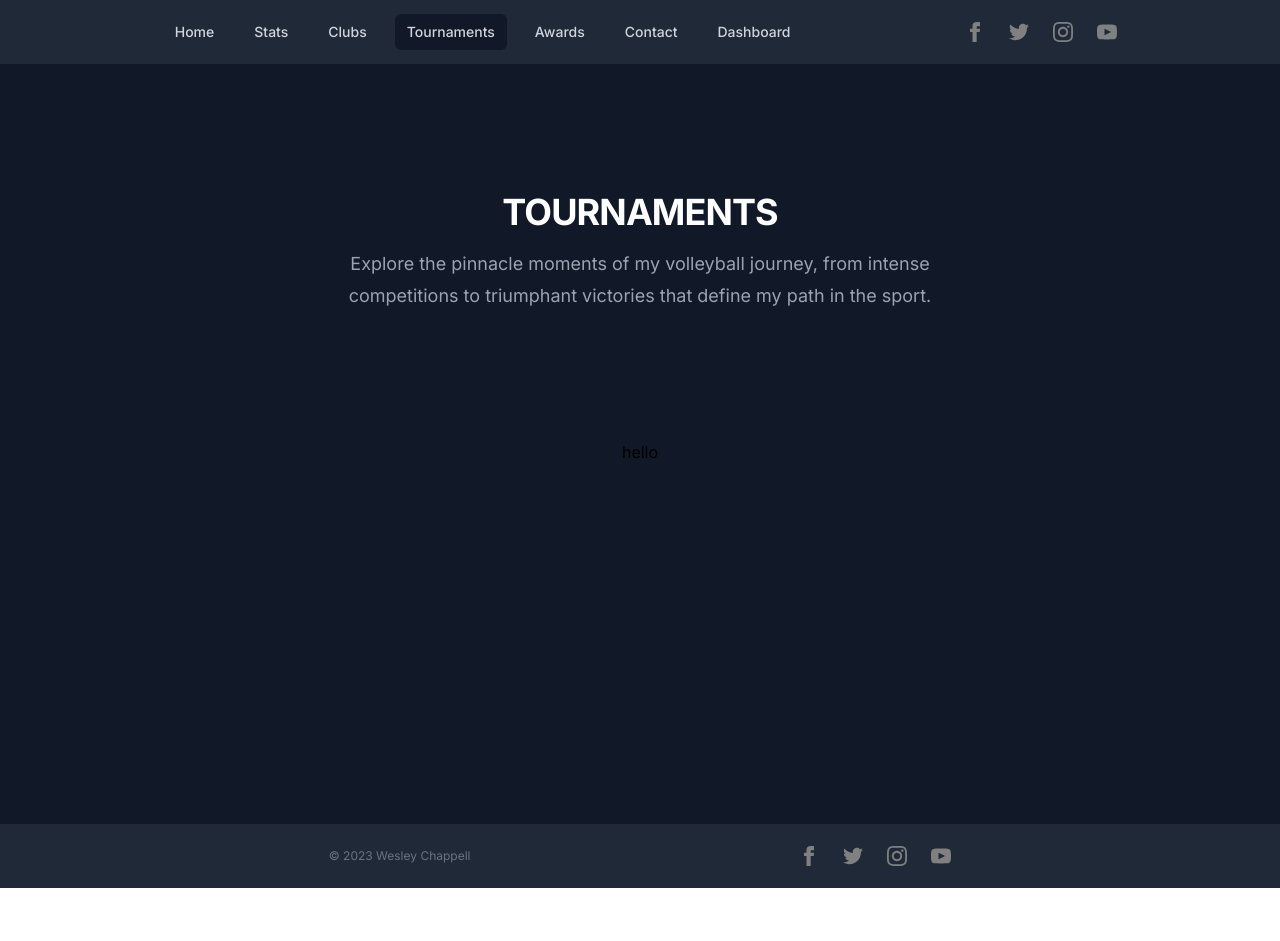
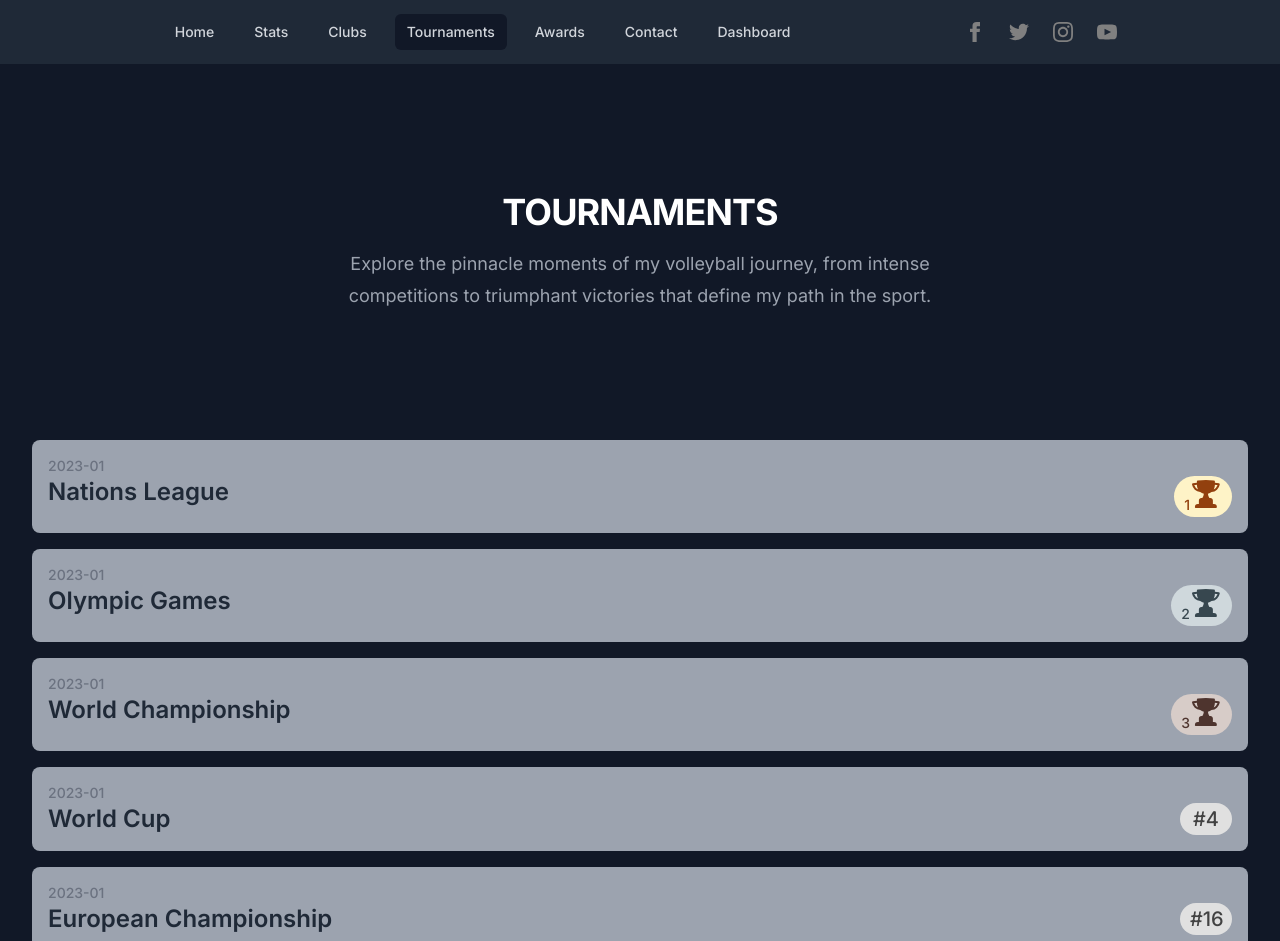
Before and after one commit to Nukambe/samiyah, a Next.js app: page /tournaments in a window 1280 px wide. Shown: the top 941 px of the page. Before the commit the page ends 888 px from the top, so only its background shows below. Built offline with nearby package versions, Linux system fonts and the light colour scheme.

Commit message:
tournaments page

```diff
--- a/src/app/tournaments/page.js
+++ b/src/app/tournaments/page.js
@@ -1,5 +1,46 @@
 import PageContainer from "@/components/PageContainer";
+import TournamentCard from '@/components/Tournament/TournamentCard';
 
 export default function TournamentsPage() {
-  return <PageContainer header="Tournaments" description="Explore the pinnacle moments of my volleyball journey, from intense competitions to triumphant victories that define my path in the sport."><div>hello</div></PageContainer>;
+  const tournaments = [
+    {
+      name: 'Nations League',
+      date: '2023-01',
+      rank: 1
+    },
+    {
+      name: 'Olympic Games',
+      date: '2023-01',
+      rank: 2
+    },
+    {
+      name: 'World Championship',
+      date: '2023-01',
+      rank: 3
+    },
+    {
+      name: 'World Cup',
+      date: '2023-01',
+      rank: 4
+    },
+    {
+      name: 'European Championship',
+      date: '2023-01',
+      rank: 16
+    }
+  ]
+
+  return (
+    <PageContainer header="Tournaments" description="Explore the pinnacle moments of my volleyball journey, from intense competitions to triumphant victories that define my path in the sport.">
+      <ul role="list"
+        className="space-y-4"
+      >
+        {tournaments.map((tourney, index) => (
+          <li key={index}>
+            <TournamentCard tourney={tourney} />
+          </li>
+        ))}
+      </ul>
+    </PageContainer>
+  );
 }
--- /dev/null
+++ b/src/components/Tournament/TournamentCard.js
@@ -0,0 +1,42 @@
+import { TrophyIcon } from '@heroicons/react/24/solid'
+
+export default function TournamentCard({ tourney }) {
+    const trophyColor = function () {
+        switch (tourney.rank) {
+            case 1:
+                return 'bg-amber-100 text-amber-800'
+            case 2:
+                return 'bg-[#cfd8dc] text-[#37474f]'
+            case 3:
+                return 'bg-[#d7ccc8] text-[#4e342e]'
+            default:
+                return 'bg-[#e0e0e0] text-[#424242]'
+        }
+    }
+
+    return (
+        <div className='bg-gray-400 rounded-lg text-left p-4'>
+            <p className="text-sm font-medium text-gray-500">
+                {tourney.date}
+            </p>
+            <div className='flex justify-between'>
+                <h4 className="flex items-baseline text-2xl font-semibold text-gray-800">
+                    {tourney.name}
+                </h4>
+                <div className={`${trophyColor()} inline-flex items-baseline rounded-full px-2.5 py-0.5 text-sm font-medium md:mt-2 lg:mt-0`}>
+                    {tourney.rank < 4 && <>
+                        <span>
+                            {tourney.rank}
+                        </span>
+                        <TrophyIcon className='w-8' />
+                    </>}
+                    {tourney.rank > 3 &&
+                        <div className='text-xl w-8 text-center'>
+                            #{tourney.rank}
+                        </div>
+                    }
+                </div>
+            </div>
+        </div>
+    )
+}
--- /dev/null
+++ b/src/components/Tournament/Trophy.js
@@ -0,0 +1,21 @@
+export default function Trophy({ rank = 1 }) {
+    return (
+        <div>
+            {
+                rank > 3 ?
+                    rank :
+                    <svg xmlns="http://www.w3.org/2000/svg"
+                        viewBox="0 0 24 24"
+                        className="w-8 icon-trophy"
+                    >
+                        <path className="secondary"
+                            d="M7 4v2H4v4c0 1.1.9 2 2 2h1v2H6a4 4 0 0 1-4-4V6c0-1.1.9-2 2-2h3zm10 2V4h3a2 2 0 0 1 2 2v4a4 4 0 0 1-4 4h-1v-2h1a2 2 0 0 0 2-2V6h-3zm-3 14h2a1 1 0 0 1 0 2H8a1 1 0 0 1 0-2h2a1 1 0 0 0 1-1v-3h2v3a1 1 0 0 0 1 1z"
+                        />
+                        <path className="primary"
+                            d="M8 2h8a2 2 0 0 1 2 2v7a6 6 0 1 1-12 0V4c0-1.1.9-2 2-2z"
+                        />
+                    </svg>
+            }
+        </div>
+    )
+}
```
